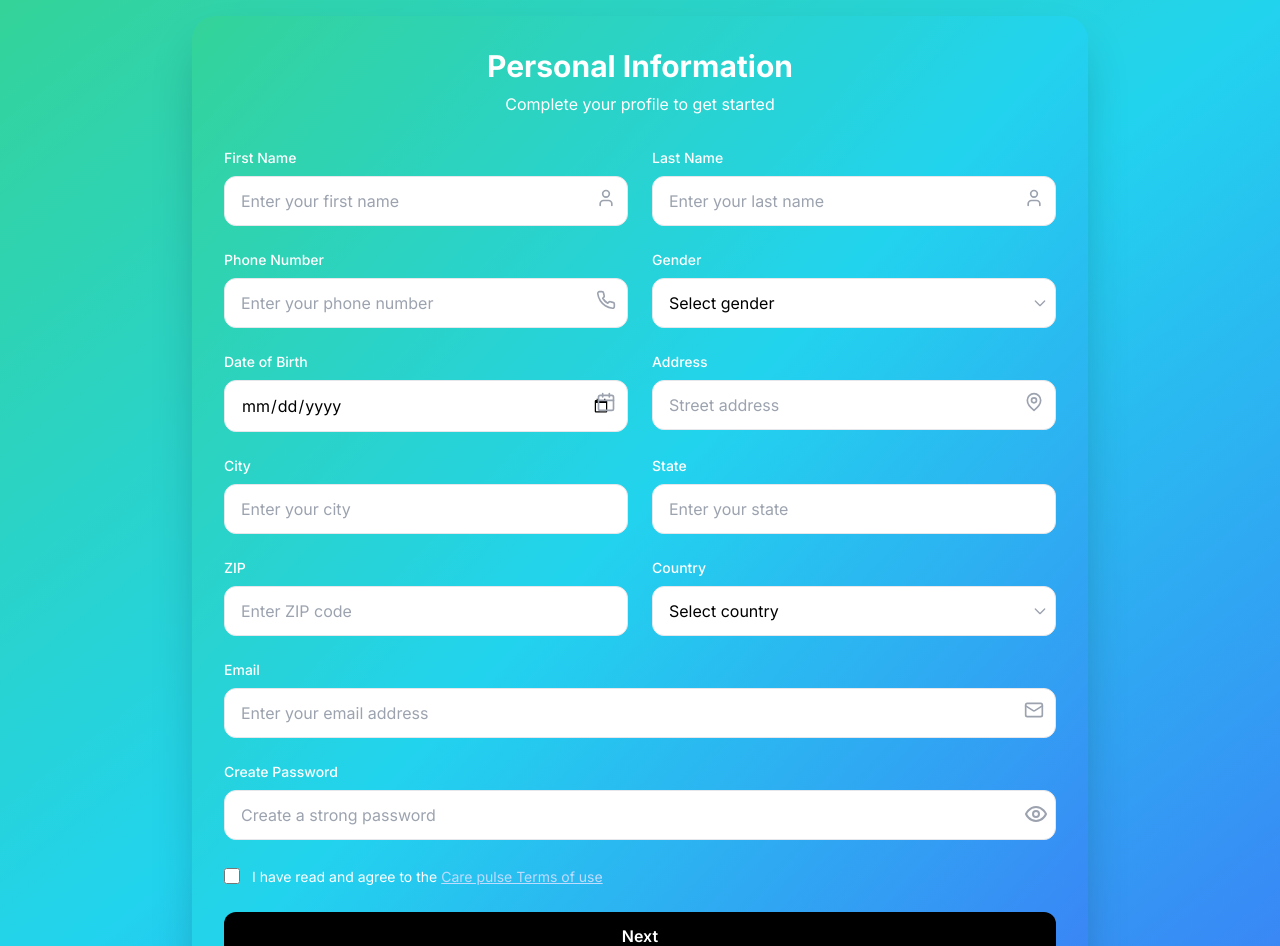
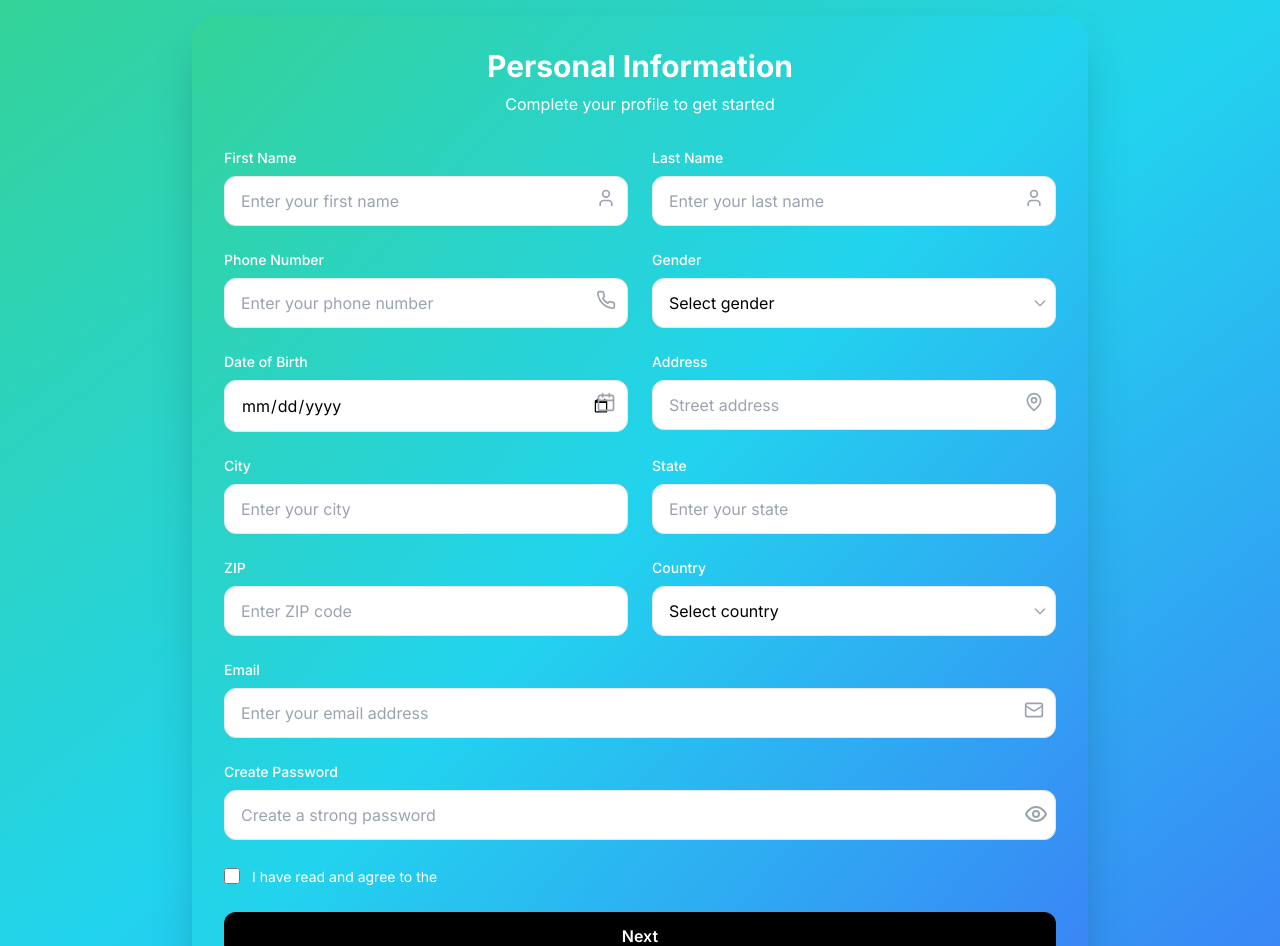
Before and after one commit to ajmal08102004/Healthcare, a React (Vite) app: page /personal-info in a window 1280 px wide. Shown: the top 946 px of the page. Built offline with nearby package versions, Linux system fonts and the light colour scheme.

Commit message:
Updated PersonalInformation.jsx

```diff
--- a/src/pages/PersonalInformation.jsx
+++ b/src/pages/PersonalInformation.jsx
@@ -458,7 +458,7 @@ const PersonalInformation = () => {
                   <label className="text-sm text-white">
                     I have read and agree to the{' '}
                     <Link to="#" className="text-blue-200 hover:text-blue-100 underline">
-                      Care pulse Terms of use
+
                     </Link>
                   </label>
                   {errors.agreeToTerms && <p className="mt-1 text-sm text-red-200">{errors.agreeToTerms}</p>}
```
